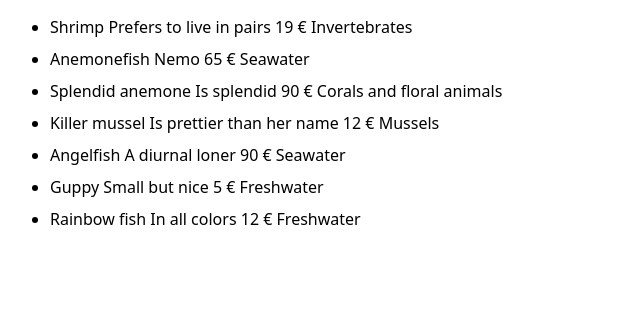
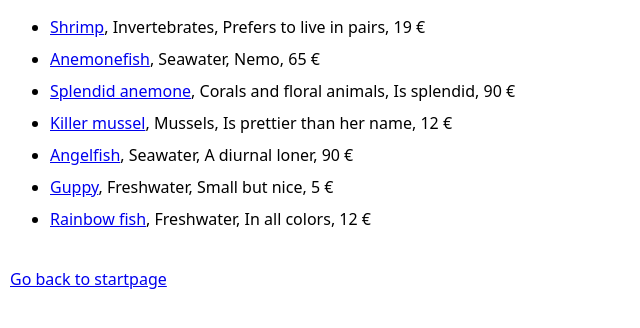
Before and after one commit to catdieval/backend-api-routes_products, a Next.js app: page /products in a window 1280 px wide. Shown: the top 328 px of the page, without its empty margins (0-640 px from the left). Built offline with nearby package versions, Linux system fonts and the light colour scheme.

Commit message:
Added links to go back to the startpage and to go to each product page in products/index.js

```diff
--- a/pages/products/index.js
+++ b/pages/products/index.js
@@ -1,4 +1,5 @@
 import useSWR from "swr";
+import Link from "next/link";
 
 const fetcher = (...args) => fetch(...args).then((res) => res.json());
 
@@ -14,10 +15,12 @@ export default function DisplayAllProducts() {
       <ul>
         {data.map(({ id, name, description, price, currency, category }) => (
           <li key={id}>
-            {name} {description} {price} {currency} {category}
+            <Link href={`/products/${id}`}>{name}</Link>, {category}, {description}, {price} {currency}
           </li>
         ))}
       </ul>
+      <br/>
+      <Link href="/">Go back to startpage</Link>
     </>
   );
 }
```
